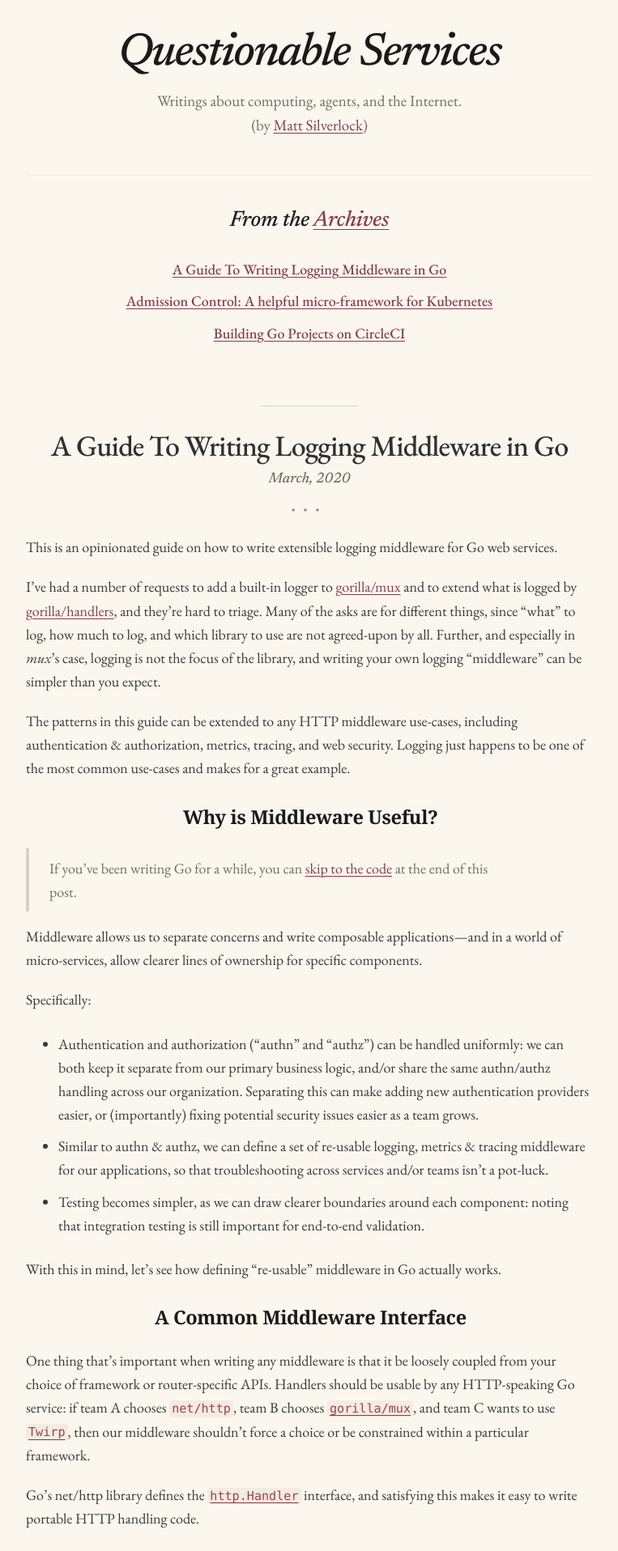
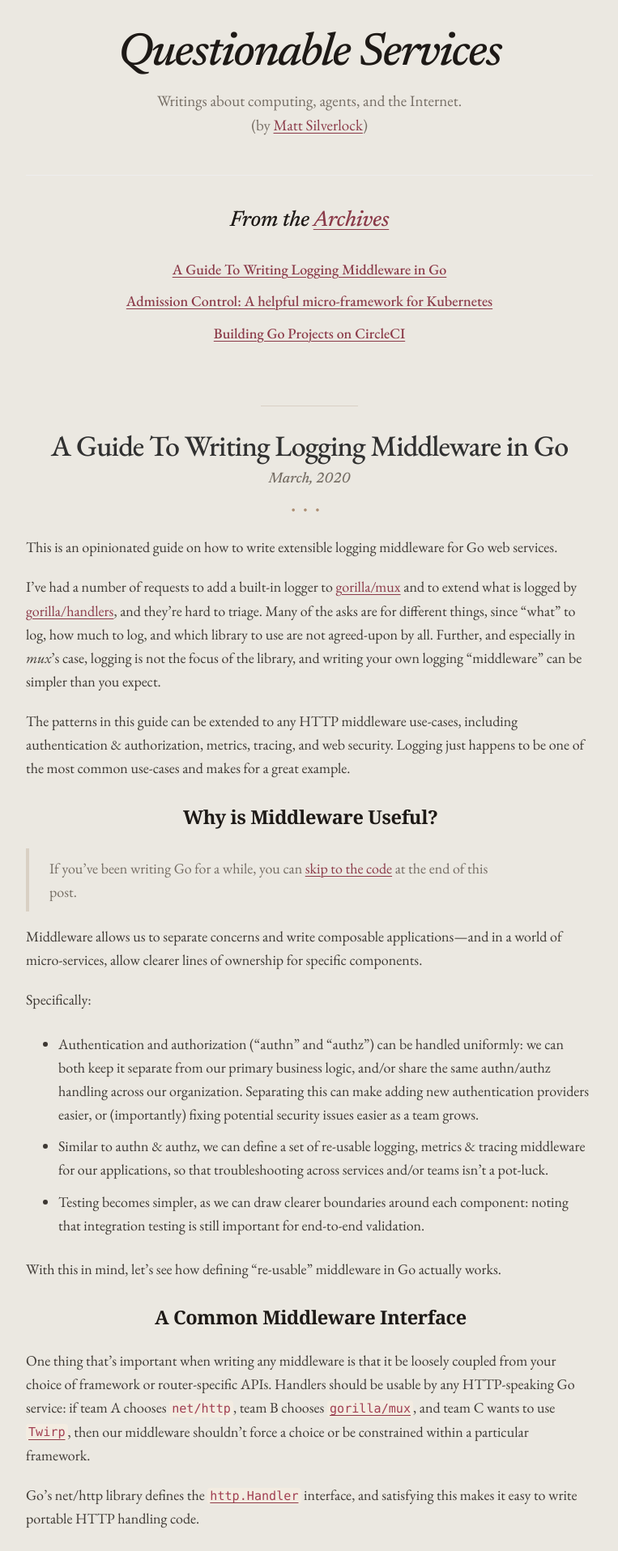
Before and after one commit to elithrar/elithrar.github.io, a Jekyll site: the page built from index.html, in a window 1280 px wide. Shown: the top 1916 px of the page at 81% size, without its empty margins (258-1021 px from the left). Built offline with Jekyll 4.4.1, drawn with Linux system fonts in a browser that asks for light colours; the list of posts is cut into pages by our own code.

Commit message:
Match the page background to the reference screenshot

```diff
--- a/public/css/app.css
+++ b/public/css/app.css
@@ -1,5 +1,5 @@
 :root {
-  --paper: #fbf7ef;
+  --paper: #ebe8e1;
   --paper-deep: #f3ece1;
   --ink: #3d3833;
   --ink-strong: #1d1916;
```
